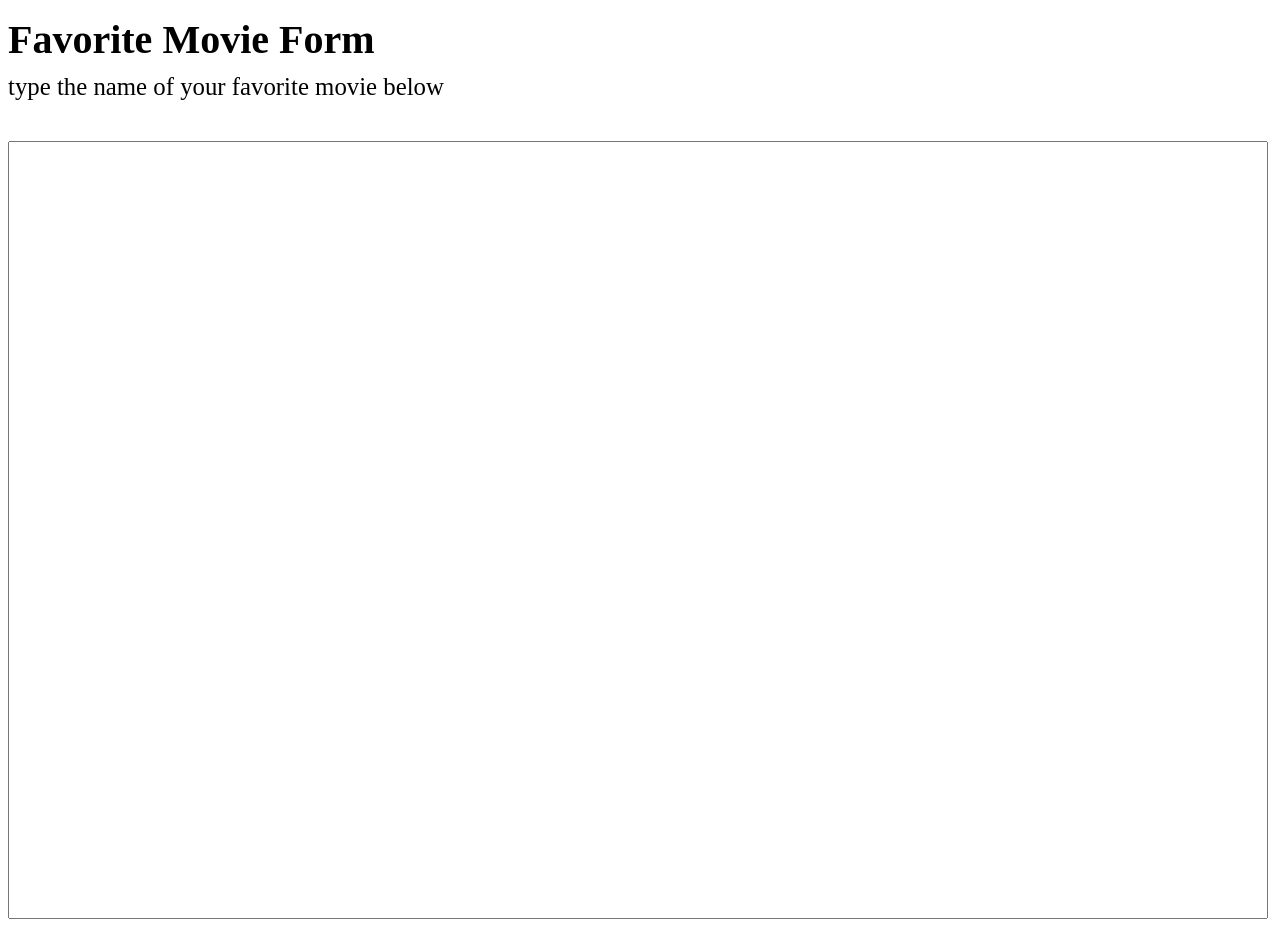
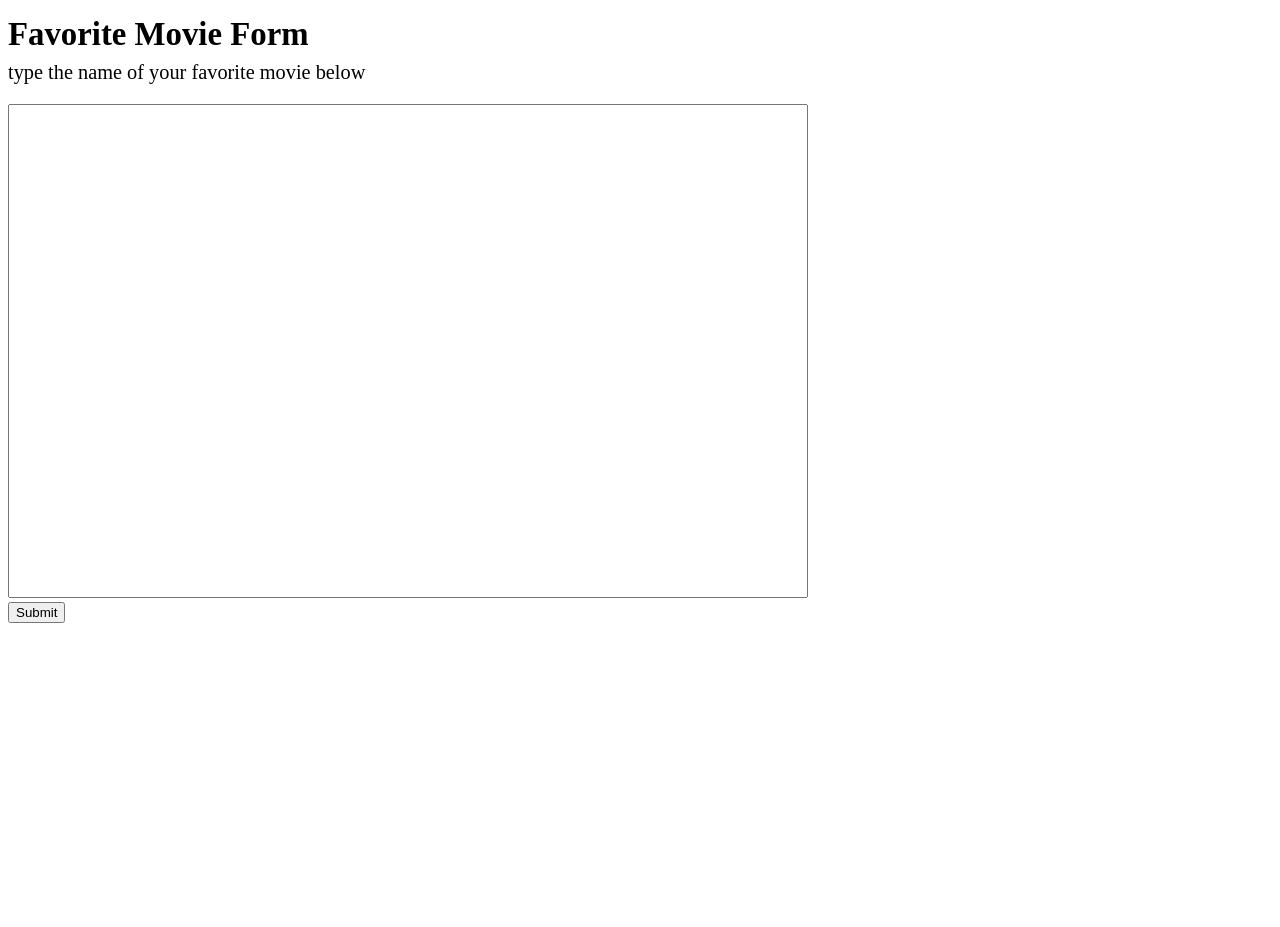
Before and after one commit to kevando/vhs-corner, a Jekyll site: the page built from _pages/form.md, in a window 1280 px wide. Built offline with Jekyll 4.4.1, drawn with Linux system fonts in a browser that asks for light colours; after the commit the page ends 900 px from its top, so only the background shows below that.

Commit message:
using aspect ratio for layout

```diff
--- a/_includes/head.html
+++ b/_includes/head.html
@@ -3,7 +3,8 @@
 <head>
 	<meta charset="utf-8" />
 	<meta http-equiv="X-UA-Compatible" content="IE=edge" />
-	<meta name="viewport" content="width=device-width, initial-scale=1" />
+  <meta name="viewport" content="width=device-width, initial-scale=1.0, maximum-scale=1.0, user-scalable=0" />
+
 
 	<!-- Favicon -->
 	<link rel="icon" type="image/png" href="/assets/images/icon-transparent.png" />
--- a/_layouts/form.html
+++ b/_layouts/form.html
@@ -16,6 +16,8 @@
       <div class="text-area-wrapper">
         <textarea placeholder="Type here..." id="FavoriteMovieInput"> </textarea>
       </div>
+
+      <button>Submit</button>
     </form>
 
     {{ content }}
--- a/_sass/_layout.scss
+++ b/_sass/_layout.scss
@@ -1,16 +1,15 @@
 /** @format */
 
 :root {
-  --base-size: 2.5rem;
+  --base-size: 2.05rem;
   --title-size: 10vw;
   --subtitle-size: calc(var(--title-size) * 0.62);
-
-  --header-height: calc(calc(var(--base-size) * 1.62) + var(--base-size));
+  --header-height: calc(calc(var(--base-size) * 1.62) + var(--base-size) + 10px);
 }
 
 header {
-  // height: var(--header-height);
-  margin-bottom:var(--base-size);
+  height: var(--header-height);
+  // margin-bottom:var(--base-size);
   .title {
     font-size: var(--base-size);
     line-height: 1.62em;
@@ -22,3 +21,7 @@ header {
     margin: 0;
   }
 }
+
+form {
+  max-width: 800px;
+}
--- a/_sass/_textarea.scss
+++ b/_sass/_textarea.scss
@@ -1,9 +1,7 @@
 
 
 
-form {
-	// border: solid 2px red;
-}
+
 
 .text-area-wrapper {
 	--box-width: calc(100vw - 20px);
@@ -13,7 +11,10 @@ form {
 	// background: yellow;
 	// height: 40px;
 	width: var(--box-width);
-	height: var(--box-height);
+	// height: var(--box-height);
+
+  max-width: 800px;
+  aspect-ratio: 1.62;
 }
 textarea {
 	// border: solid 17px purple;
```
